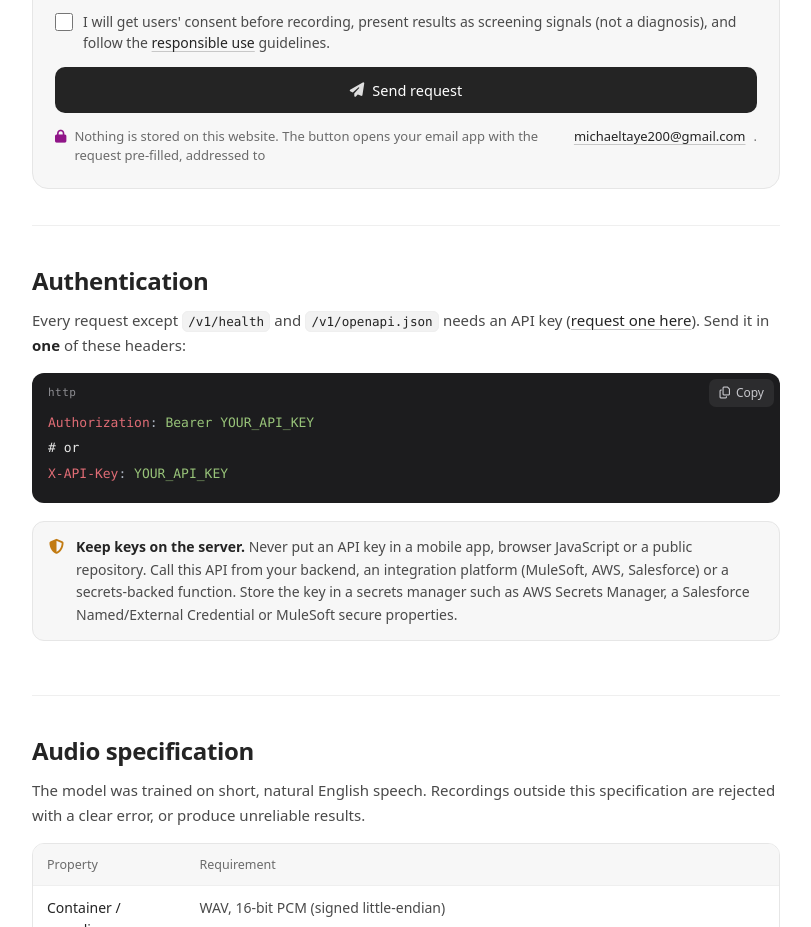
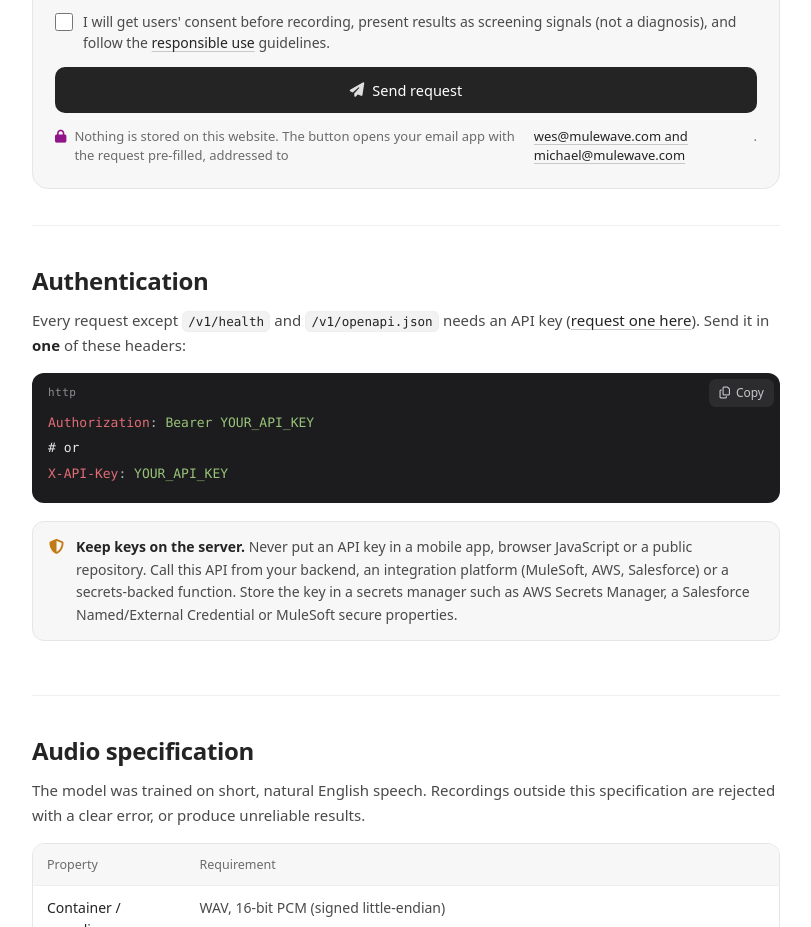
Before and after one commit to MichaelETPHP/AI-Based-Voice-Biomarker-Tool, a plain HTML site: page frontend/developers/index.html in a window 1280 px wide. Shown: the part 2085-3012 px from the top of the page, without its empty margins (304-1115 px from the left). Drawn offline with Linux system fonts and the light colour scheme; a web font is replaced by a local one.

Commit message:
Docs: send API key requests to wes@mulewave.com and michael@mulewave.com
Replaces the previous personal address; one mailto reaches both recipients.

Co-Authored-By: Claude Opus 5.5 <noreply@anthropic.com>

```diff
--- a/frontend/developers/docs.js
+++ b/frontend/developers/docs.js
@@ -107,8 +107,12 @@
   links.forEach((_, id) => { const s = document.getElementById(id); if (s) observer.observe(s); });
 
   // 4b. "Get an API key" request form: opens the visitor's email app; nothing is sent to or stored on this server.
-  const CONTACT = ['michaeltaye200', 'gmail.com'].join('@'); // API administrator (assembled at runtime to deter scrapers)
-  $$('.contact-email').forEach((a) => { a.textContent = CONTACT; a.href = `mailto:${CONTACT}`; });
+  // API administrators who receive key requests (assembled at runtime to deter address scrapers)
+  const DOMAIN = 'mulewave.com';
+  const RECIPIENTS = ['wes', 'michael'].map((user) => `${user}@${DOMAIN}`);
+  const CONTACT = RECIPIENTS.join(',');                 // mailto: one email to everyone
+  const CONTACT_LABEL = RECIPIENTS.join(' and ');       // shown on the page
+  $$('.contact-email').forEach((a) => { a.textContent = CONTACT_LABEL; a.href = `mailto:${CONTACT}`; });
 
   const form = document.getElementById('key-form');
   const sent = document.getElementById('key-sent');
@@ -154,7 +158,7 @@
         `Requested from: ${BASE}/developers/`,
       ].join('\n');
 
-      document.getElementById('request-text').textContent = `To: ${CONTACT}\nSubject: ${subject}\n\n${body}`;
+      document.getElementById('request-text').textContent = `To: ${RECIPIENTS.join(', ')}\nSubject: ${subject}\n\n${body}`;
       form.hidden = true;
       sent.hidden = false;
       sent.scrollIntoView({ block: 'start', behavior: 'smooth' });
--- a/frontend/developers/index.html
+++ b/frontend/developers/index.html
@@ -162,13 +162,13 @@
         </label>
         <p class="form-error" id="form-error" role="alert" hidden></p>
         <button class="btn btn-primary btn-block" type="submit"><i class="fa-solid fa-paper-plane"></i>Send request</button>
-        <p class="form-note"><i class="fa-solid fa-lock"></i>Nothing is stored on this website. The button opens your email app with the request pre-filled, addressed to <a class="contact-email" href="#">the API administrator</a>.</p>
+        <p class="form-note"><i class="fa-solid fa-lock"></i>Nothing is stored on this website. The button opens your email app with the request pre-filled, addressed to <a class="contact-email" href="#">the API team</a>.</p>
       </form>
 
       <div class="key-sent" id="key-sent" hidden>
         <i class="fa-solid fa-envelope-circle-check"></i>
         <h3>Almost done: send the email</h3>
-        <p>Your email app should have opened with the request. Press <strong>Send</strong> there. If nothing opened, copy the request and email it to <a class="contact-email" href="#">the API administrator</a>.</p>
+        <p>Your email app should have opened with the request. Press <strong>Send</strong> there. If nothing opened, copy the request and email it to <a class="contact-email" href="#">the API team</a>.</p>
         <div class="code" data-lang="text"><pre><code id="request-text"></code></pre></div>
         <button class="btn btn-ghost" type="button" id="key-edit"><i class="fa-solid fa-arrow-left"></i>Edit request</button>
       </div>
@@ -575,6 +575,6 @@ RATE_LIMIT_API_PER_HOUR=200</code></pre></div>
 </div>
 <div class="toast" id="toast" role="status" aria-live="polite"></div>
 <script src="../vendor/prism/prism.min.js" data-manual></script>
-<script src="docs.js?v=6"></script>
+<script src="docs.js?v=7"></script>
 </body>
 </html>
```
